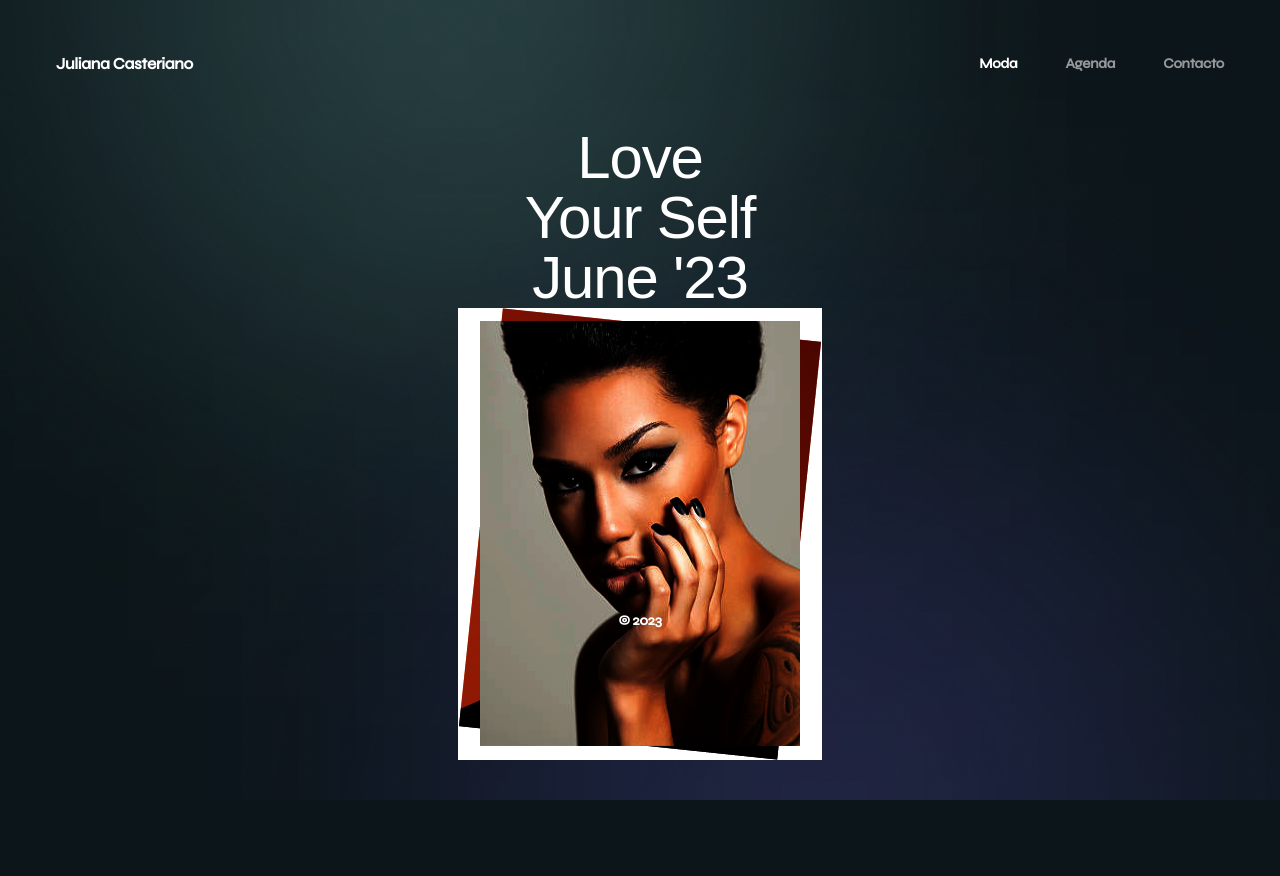
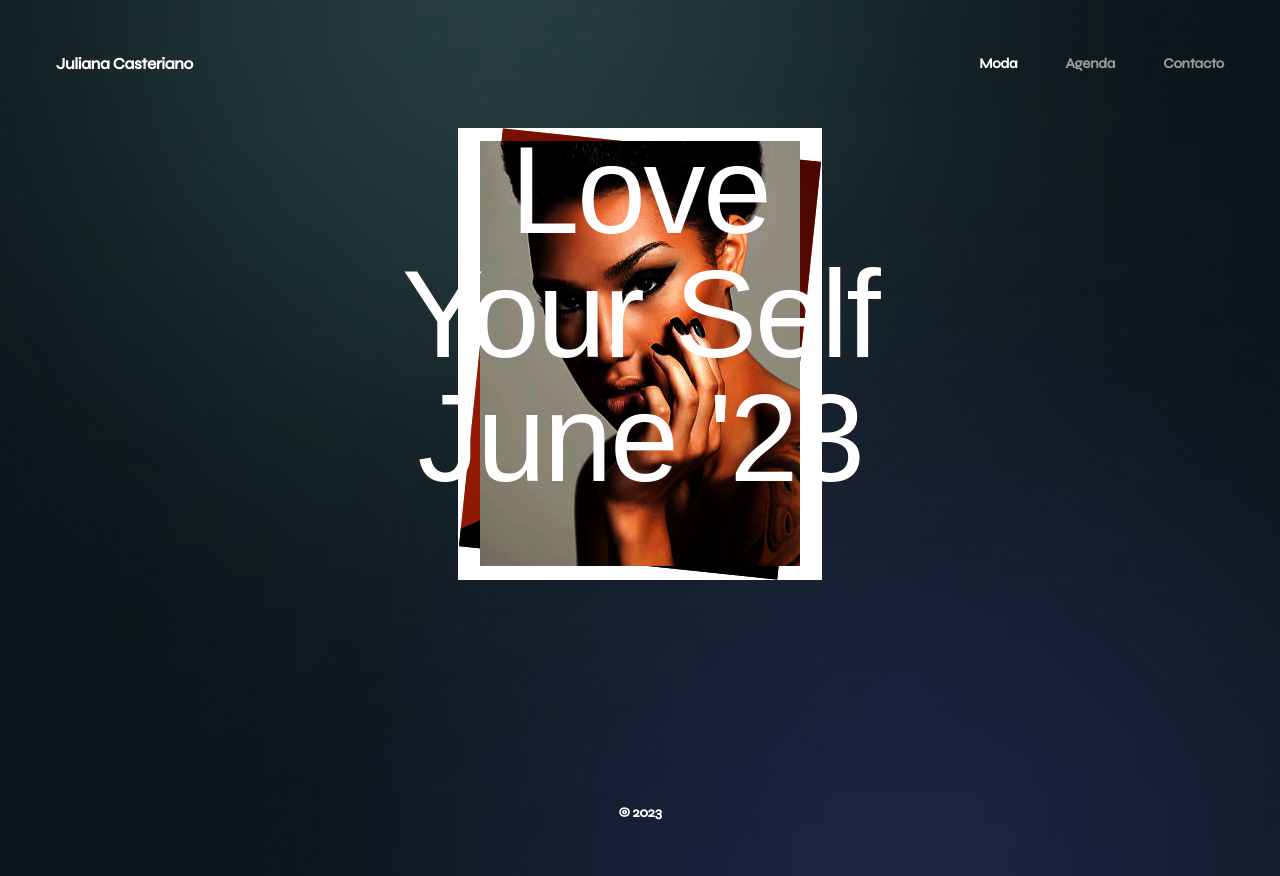
Before and after one commit to bernipati/project-fashion, a plain HTML site: page index.html in a window 1280 px wide. Before the commit the page ends 800 px from the top, so only its background shows below. Drawn offline with Linux system fonts and the light colour scheme; files whose address does not match are found by name; a web font is replaced by a local one.

Commit message:
css style imagen y cuadricula

```diff
--- a/css/style.css
+++ b/css/style.css
@@ -161,4 +161,10 @@
       grid-row: 1;
       z-index: 1;
     }
+    main .title p{
+      font-size: 7.75rem;
+    }
+    main .image{
+      grid-row:  1/span2;
+    }
   }
```
